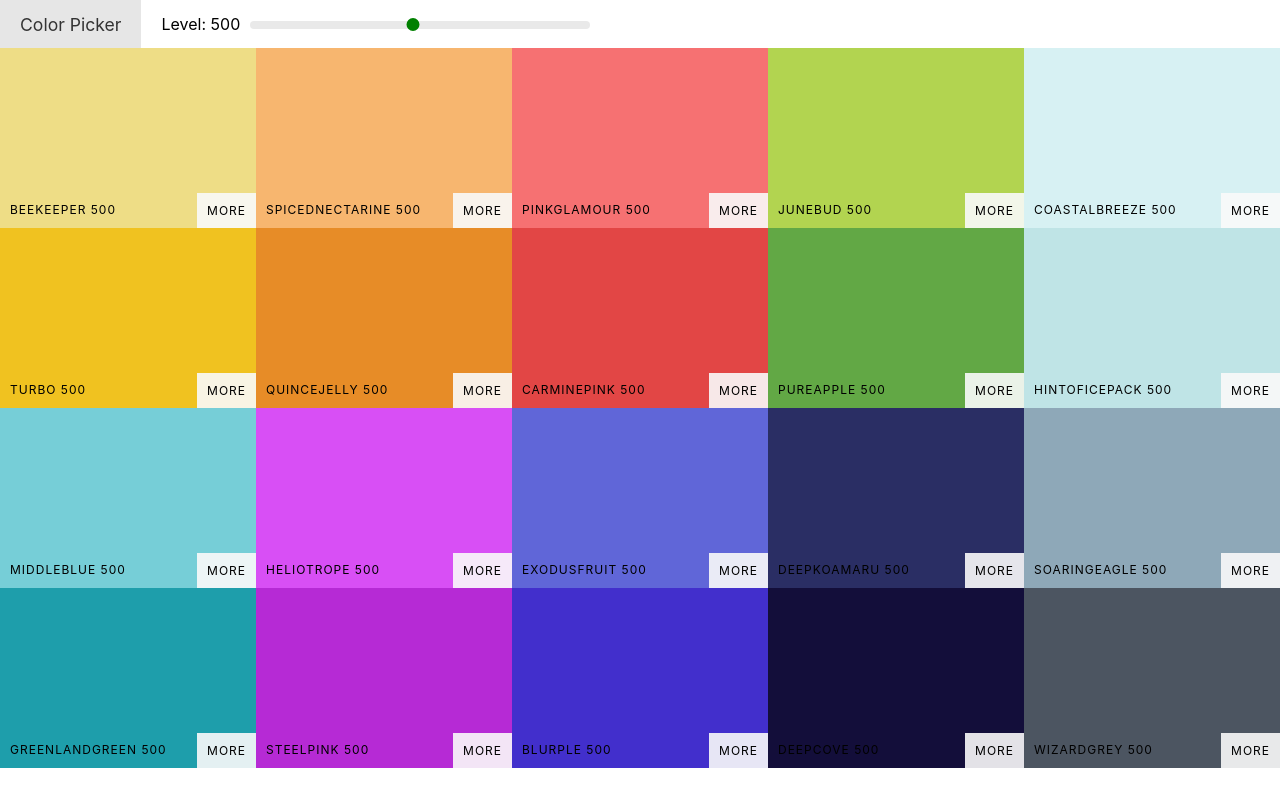
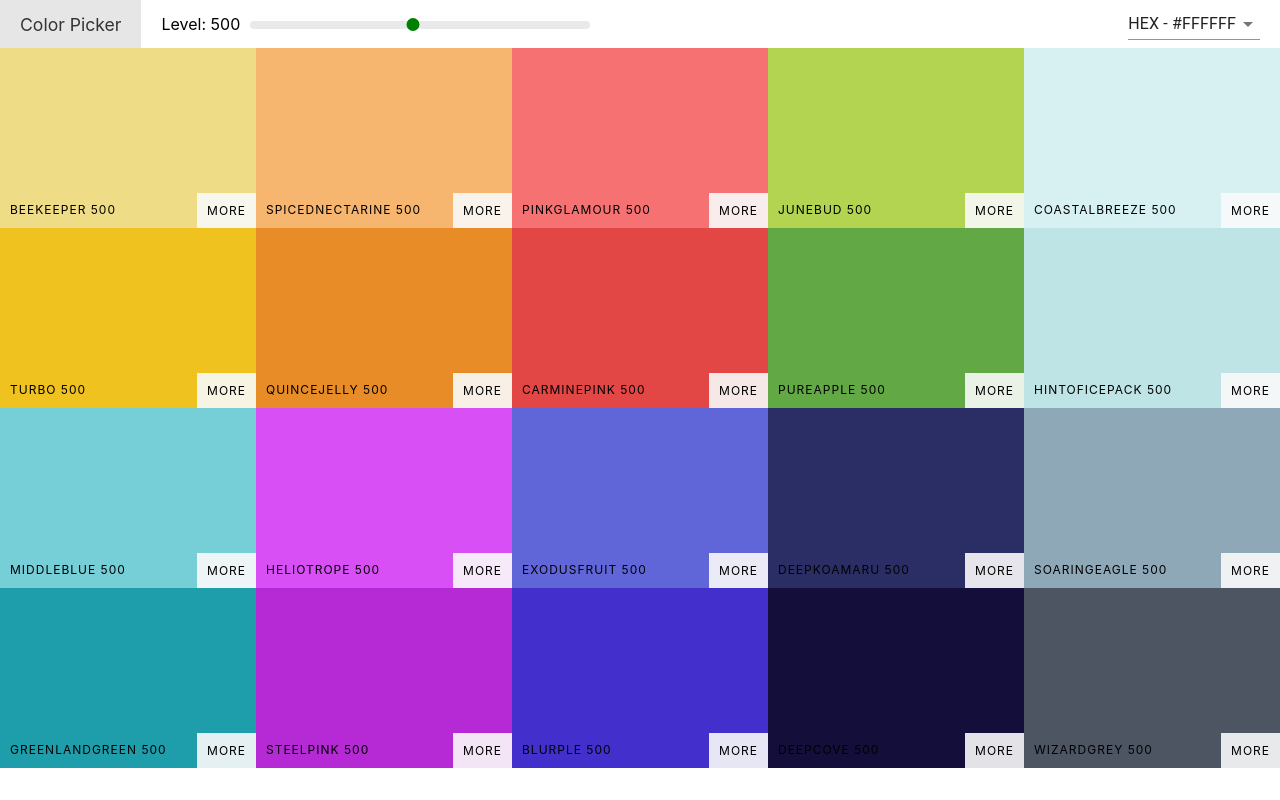
Before and after one commit to callumboaden/color_palette, a React (Create React App) app: page / in a window 1280 px wide. Built offline with nearby package versions, Linux system fonts and the light colour scheme.

Commit message:
added snackbar and styled select

```diff
--- a/package.json
+++ b/package.json
@@ -3,6 +3,8 @@
   "version": "0.1.0",
   "private": true,
   "dependencies": {
+    "@material-ui/core": "^4.7.1",
+    "@material-ui/icons": "^4.5.1",
     "chroma-js": "^2.1.0",
     "rc-slider": "^8.7.1",
     "react": "^16.12.0",
--- a/src/Navbar.css
+++ b/src/Navbar.css
@@ -1,6 +1,7 @@
 .Navbar
 {
     display: flex;
+    width: 100%;
     align-items: center;
     height: 6vh;
 }
@@ -39,3 +40,9 @@
     margin-left: -7px;
     margin-top: -3px;
 }
+
+.select-container
+{
+    margin-left: auto;
+    margin-right: 20px;
+}
--- a/src/Navbar.js
+++ b/src/Navbar.js
@@ -1,11 +1,32 @@
 import React, { Component } from 'react';
 
 import Slider from 'rc-slider';
+import MenuItem from '@material-ui/core/MenuItem';
+import Select from '@material-ui/core/Select';
+
+import Snackbar from '@material-ui/core/Snackbar';
+import IconButton from '@material-ui/core/IconButton';
+import CloseIcon from '@material-ui/icons/Close';
 import 'rc-slider/assets/index.css';
 
 import './Navbar.css';
 
 class Navbar extends Component {
+    constructor(props) {
+        super(props);
+        this.state = { format: 'hex', open: false };
+
+        this.handleChange = this.handleChange.bind(this);
+        this.handleClose = this.handleClose.bind(this);
+    }
+    handleClose() {
+       this.setState({ open: false });
+
+    }
+    handleChange(e) {
+        this.setState({ format: e.target.value, open: true });
+        this.props.handleChange(e.target.value);
+    }
     render() {
         const { level, changeLevel } = this.props;
         return (
@@ -25,6 +46,30 @@ class Navbar extends Component {
                         />
                     </div>
                 </div>
+                <div className="select-container">
+                    <Select value={this.state.format} onChange={this.handleChange}>
+                        <MenuItem value="hex">HEX - #FFFFFF</MenuItem>
+                        <MenuItem value="rgb">RGB - rgb(255, 255, 255)</MenuItem>
+                        <MenuItem value="rgba">RGBA - rgb(255, 255, 255, 1.0)</MenuItem>
+                    </Select>
+                </div>
+                <Snackbar
+                    anchorOrigin={{
+                        vertical: 'bottom',
+                        horizontal: 'left',
+                    }}
+                    open={this.state.open}
+                    ContentProps={{
+                    'aria-describedby': 'message-id',
+                    }}
+                    onClose={this.handleClose}
+                    message={<span id="message-id">{`Format changed to ${this.state.format.toUpperCase()}`}</span>}
+                    action={[
+                        <IconButton color="inherit">
+                            <CloseIcon onClick={this.handleClose} />
+                        </IconButton>,
+                    ]}
+                />
             </div>
          );
     }
--- a/src/Palette.js
+++ b/src/Palette.js
@@ -7,26 +7,32 @@ import './Palette.css';
 class Palette extends Component {
     constructor(props) {
         super(props);
-        this.state = { level: 500 };
+        this.state = { level: 500, format: 'hex' };
 
         this.changeLevel = this.changeLevel.bind(this);
+        this.changeFormat = this.changeFormat.bind(this);
     }
     changeLevel(level) {
         this.setState({ level: level })
     }
+    changeFormat(val) {
+        this.setState({ format: val });
+    }
     render() {
         const { colors } = this.props.palette;
-        const { level } = this.state;
+        const { level, format } = this.state;
         const colorBoxes = colors[level].map(color => (
             <ColorBox
-                background={color.hex}
+                background={color[format]}
                 name={color.name} />
         ));
         return (
             <div className="Palette">
                 <Navbar
                     level={level}
+                    format={format}
                     changeLevel={this.changeLevel}
+                    handleChange={this.changeFormat}
                 />
                 <div className="Palette-colors">
 
```
Also changed, not shown: 1 other file (tests, documents, lock files or other folders).
